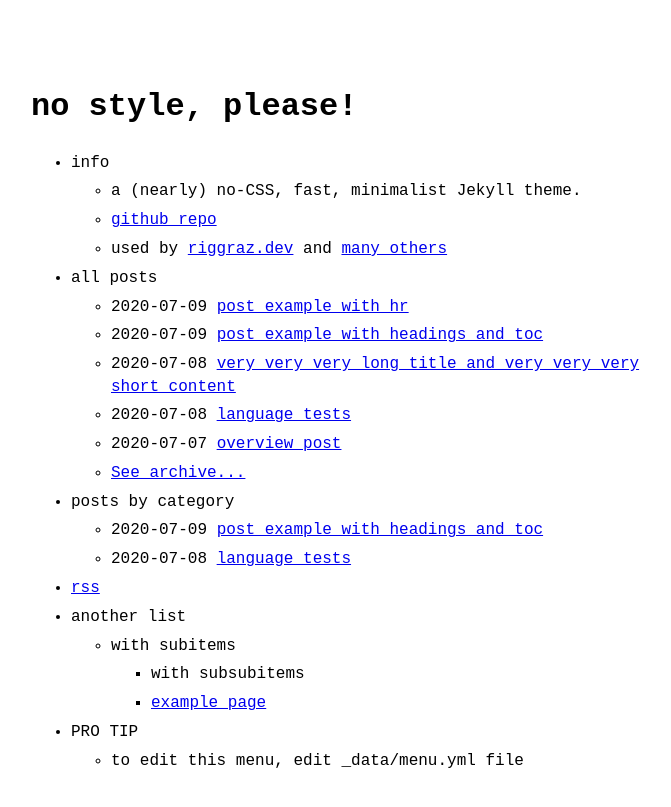
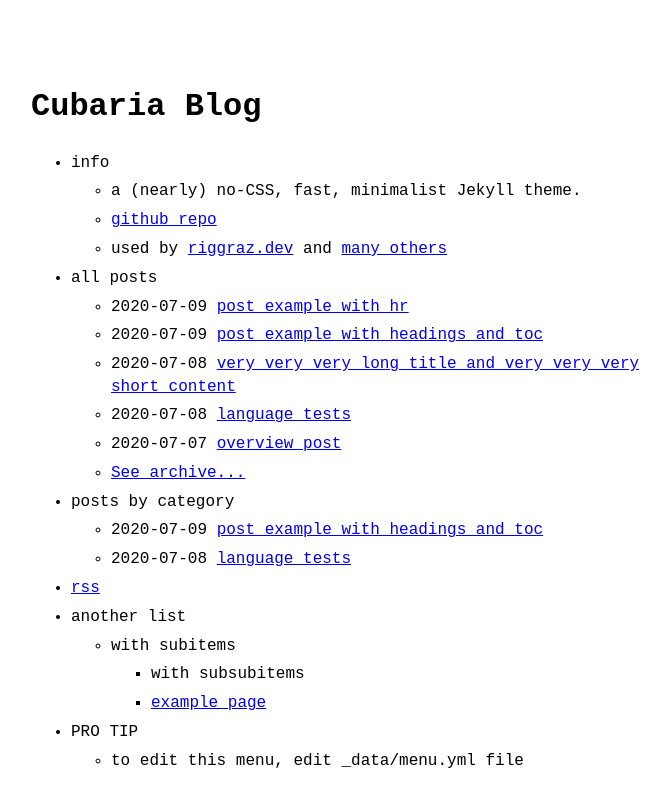
Before and after one commit to Cubaria/blog, a Jekyll site: the page built from index.md, in a window 1280 px wide. Shown: the top 807 px of the page, without its empty margins (289-960 px from the left). Built offline with Jekyll 4.4.1, drawn with Linux system fonts in a browser that asks for light colours.

Commit message:
Update _config.yml

```diff
--- a/_config.yml
+++ b/_config.yml
@@ -1,10 +1,10 @@
-title: no style, please! # name of the site
-author: Riccardo Graziosi # name of site's author
-email: riccardo.graziosi97@gmail.com # email of site's author
-url: https://riggraz.dev # root address of the site
-baseurl: "/no-style-please" # subpath of the site, e.g. "/blog" (leave it blank "" if you're site shouldn't use a subpath)
+title: Cubaria Blog # name of the site
+author: John Cubaria # name of site's author
+email: admin@cubaria.com # email of site's author
+url: https://www.cubaria.com # root address of the site
+baseurl: "" # subpath of the site, e.g. "/blog" (leave it blank "" if you're site shouldn't use a subpath)
 description: > # description of the site (multiple lines allowed)
-  A (nearly) no-CSS, fast, minimalist Jekyll theme.
+  Cubaria Blog
 
 permalink: /:slug.html
 
```
